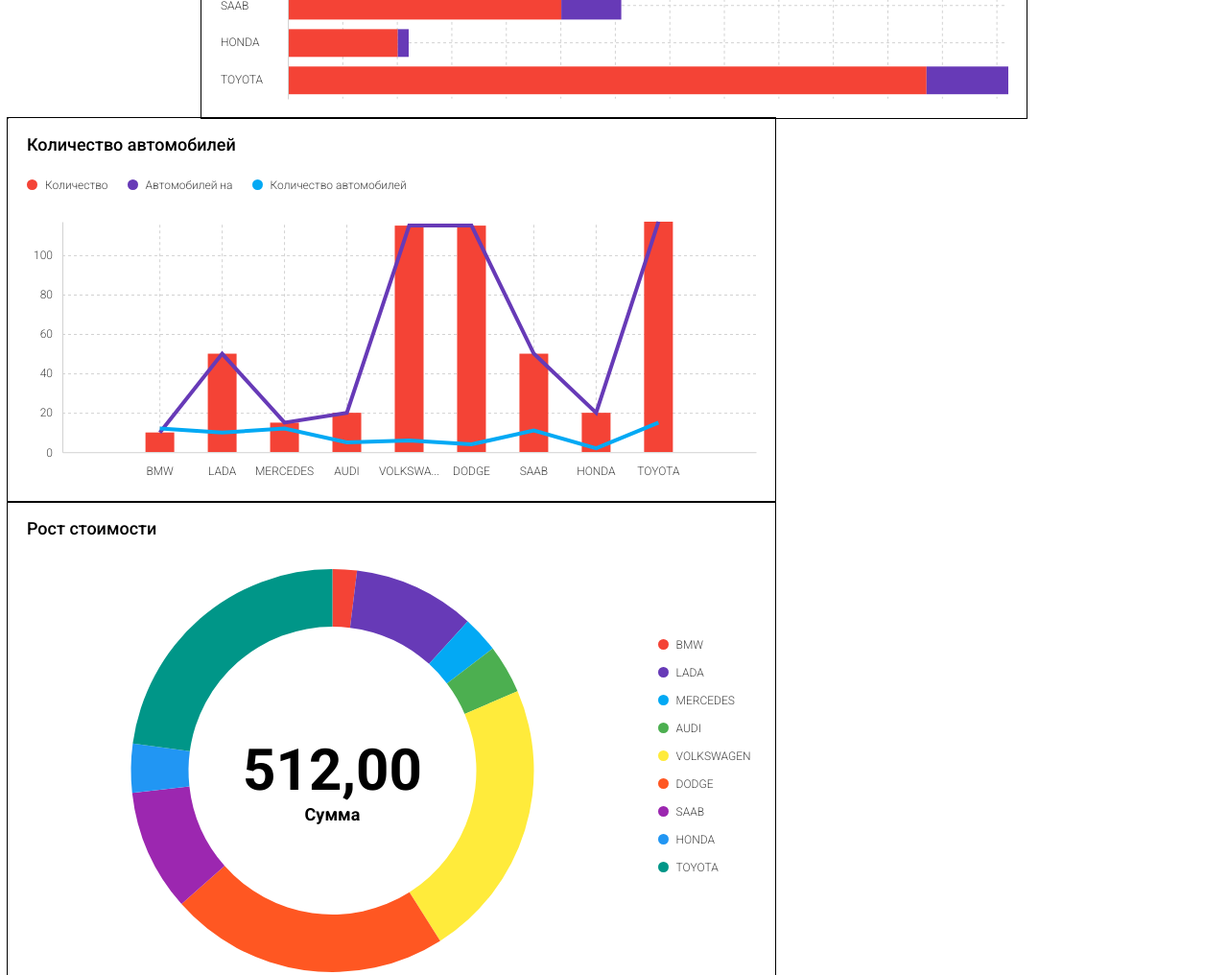
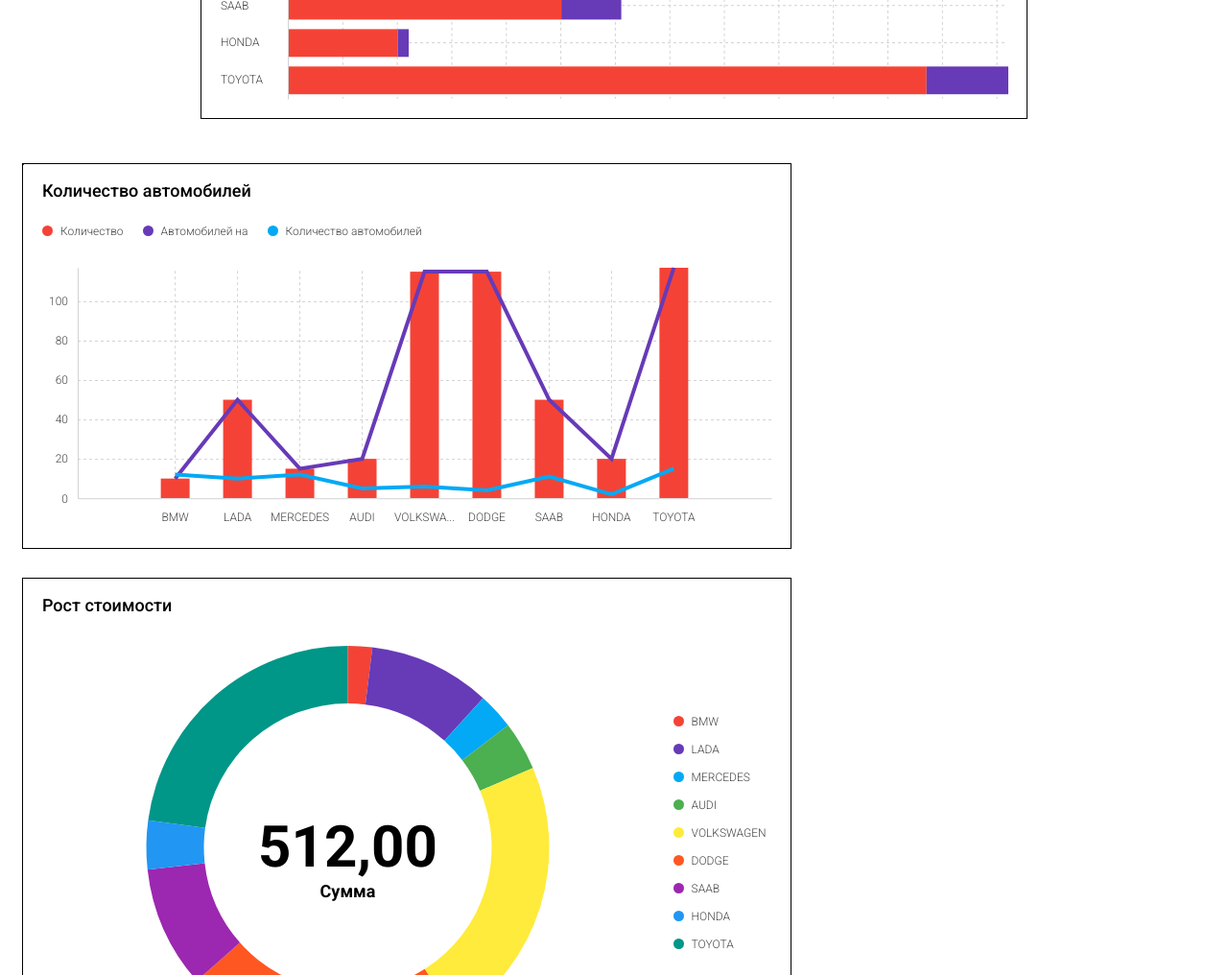
Before and after one commit to VishulaKnow/charts-demo, a plain HTML site: page index.html in a window 1280 px wide. Shown: the part 1260-2276 px from the top of the page at 96% size. Drawn offline with Linux system fonts and the light colour scheme.

Commit message:
update stand

```diff
--- a/index.html
+++ b/index.html
@@ -266,6 +266,12 @@
             flex-direction: column;
             align-items: center;
         }
+        .main-wrapper2 {
+            margin-top: 2rem;
+        }
+        .main-wrapper2 > div {
+            margin: 1rem;
+        }
 
 
         .form {
```
